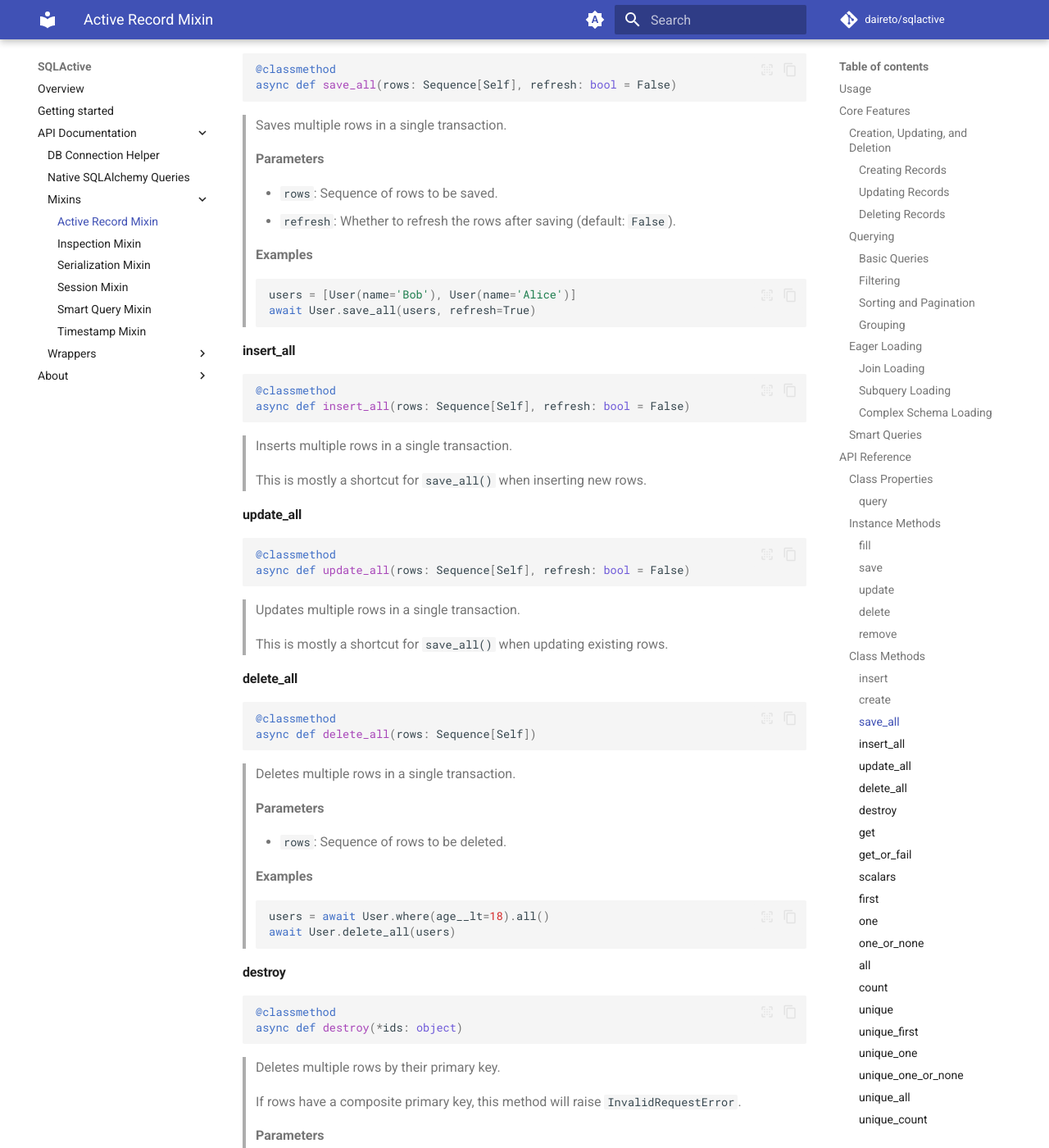
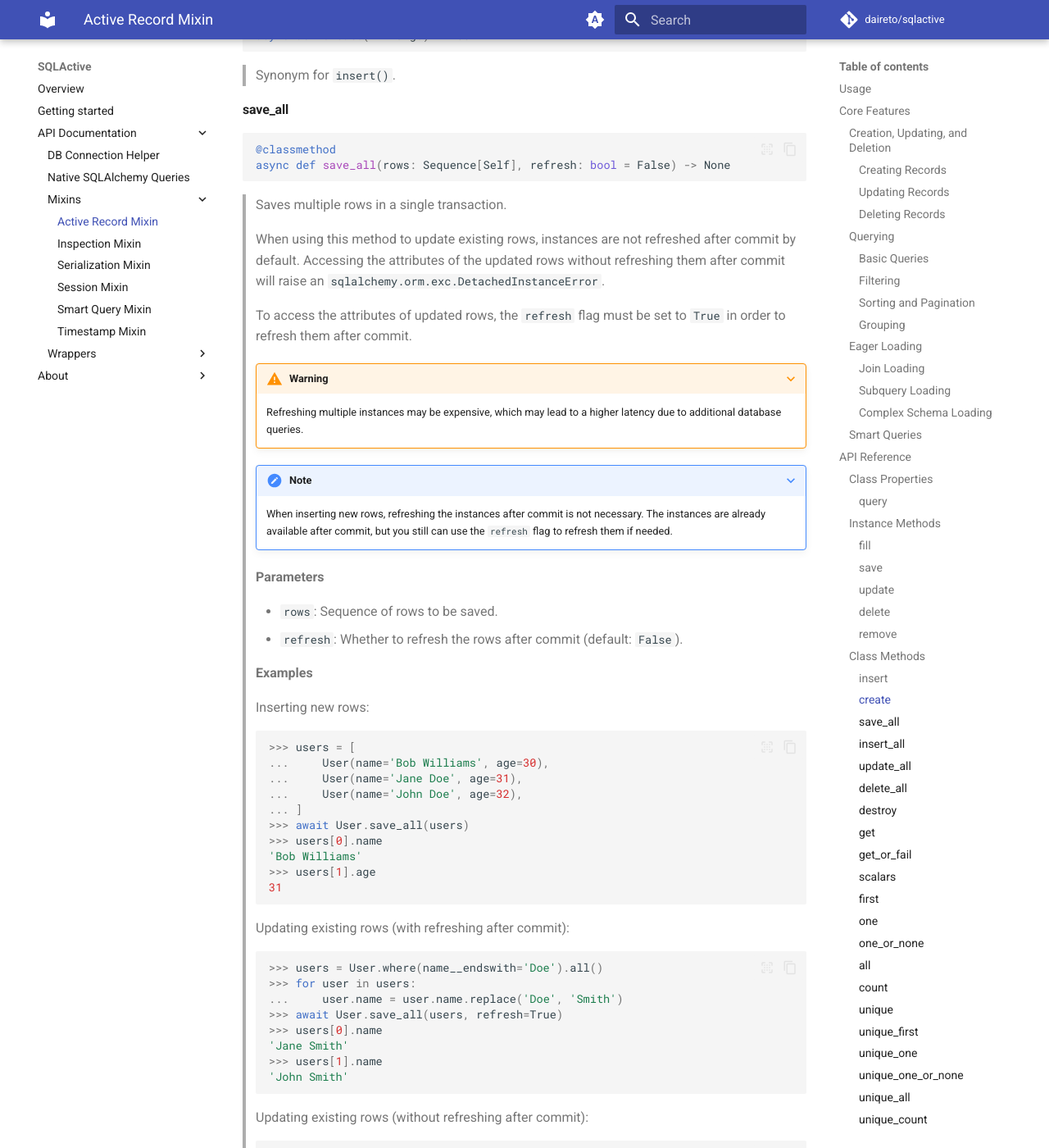
Before and after one commit to daireto/sqlactive, an MkDocs documentation site: the page built from docs/api/active-record-mixin.md, in a window 1280 px wide and 1400 px high, scrolled down 9475 px. Shown: the whole window at 82% size. Built offline with MkDocs 1.6.1 and Material for MkDocs 9.7.7, drawn with Linux system fonts in a browser that asks for light colours; comment, search, counter and statistics services are not loaded; some of the changed text lies outside the part shown.

Commit message:
docs: improve docstrings

````diff
--- a/docs/api/active-record-mixin.md
+++ b/docs/api/active-record-mixin.md
@@ -437,7 +440,7 @@ async def update(**kwargs) -> Self
 
 #### delete
 ```python
-async def delete()
+async def delete() -> None
 ```
 
 > Deletes the current row.
@@ -462,7 +465,7 @@ async def delete()
 
 #### remove
 ```python
-async def remove()
+async def remove() -> None
 ```
 
 > Synonym for `delete()`.
@@ -475,7 +478,7 @@ async def remove()
 async def insert(**kwargs) -> Self
 ```
 
-> Inserts a new row.
+> Inserts a new row and returns the saved instance.
 
 > **Parameters**
 
@@ -488,13 +491,15 @@ async def insert(**kwargs) -> Self
 > **Examples**
 
 > ```python
-> user = await User.insert(name='Bob Williams', age=30)
+> >>> user = await User.insert(name='Bob Williams', age=30)
+> >>> user.name
+> 'Bob Williams'
 > ```
 
 #### create
 ```python
 @classmethod
-async def create(**kwargs)
+async def create(**kwargs) -> Self
 ```
 
 > Synonym for `insert()`.
@@ -502,51 +507,129 @@ async def create(**kwargs)
 #### save_all
 ```python
 @classmethod
-async def save_all(rows: Sequence[Self], refresh: bool = False)
+async def save_all(rows: Sequence[Self], refresh: bool = False) -> None
 ```
 
 > Saves multiple rows in a single transaction.
 
+> When using this method to update existing rows, instances are not refreshed after
+> commit by default. Accessing the attributes of the updated rows without refreshing
+> them after commit will raise an ``sqlalchemy.orm.exc.DetachedInstanceError``.
+
+> To access the attributes of updated rows, the `refresh` flag must be set to
+> ``True`` in order to refresh them after commit.
+
+> ???+ warning
+>
+>     Refreshing multiple instances may be expensive,
+>     which may lead to a higher latency due to additional database queries.
+
+> ???+ note
+>
+>     When inserting new rows, refreshing the instances after commit is not necessary.
+>     The instances are already available after commit, but you still can use the
+>     `refresh` flag to refresh them if needed.
+
 > **Parameters**
 
 > - `rows`: Sequence of rows to be saved.
-> - `refresh`: Whether to refresh the rows after saving (default: `False`).
-
-> **Examples**
-
-> ```python
-> users = [User(name='Bob'), User(name='Alice')]
-> await User.save_all(users, refresh=True)
+> - `refresh`: Whether to refresh the rows after commit (default: `False`).
+
+> **Examples**
+
+> Inserting new rows:
+> ```python
+> >>> users = [
+> ...     User(name='Bob Williams', age=30),
+> ...     User(name='Jane Doe', age=31),
+> ...     User(name='John Doe', age=32),
+> ... ]
+> >>> await User.save_all(users)
+> >>> users[0].name
+> 'Bob Williams'
+> >>> users[1].age
+> 31
+> ```
+
+> Updating existing rows (with refreshing after commit):
+> ```python
+> >>> users = User.where(name__endswith='Doe').all()
+> >>> for user in users:
+> ...     user.name = user.name.replace('Doe', 'Smith')
+> >>> await User.save_all(users, refresh=True)
+> >>> users[0].name
+> 'Jane Smith'
+> >>> users[1].name
+> 'John Smith'
+> ```
+
+> Updating existing rows (without refreshing after commit):
+> ```python
+> >>> users = User.where(name__endswith='Doe').all()
+> >>> for user in users:
+> ...     user.name = user.name.replace('Doe', 'Smith')
+> >>> await User.save_all(users)
+> >>> users[0].name
+> Traceback (most recent call last):
+>     ...
+> DetachedInstanceError: Instance <User at 0x...> is not bound to a Session...
 > ```
 
 #### insert_all
 ```python
 @classmethod
-async def insert_all(rows: Sequence[Self], refresh: bool = False)
+async def insert_all(rows: Sequence[Self], refresh: bool = False) -> None
 ```
 
 > Inserts multiple rows in a single transaction.
 
 > This is mostly a shortcut for `save_all()` when inserting new rows.
 
+> ???+ note
+>
+>     When inserting new rows, refreshing the instances after commit is not necessary.
+>     The instances are already available after commit, but you still can use the
+>     ``refresh`` flag to refresh them if needed.
+
+> See the ``save_all()`` method for more details.
+
 #### update_all
 ```python
 @classmethod
-async def update_all(rows: Sequence[Self], refresh: bool = False)
+async def update_all(rows: Sequence[Self], refresh: bool = False) -> None
 ```
 
 > Updates multiple rows in a single transaction.
 
 > This is mostly a shortcut for `save_all()` when updating existing rows.
 
+> If you are planning to access the attributes of the updated instances after commit,
+> you must set the ``refresh`` flag to ``True`` in order to refresh them. Accessing
+> the attributes of the updated instances without refreshing them after commit
+> will raise an ``sqlalchemy.orm.exc.DetachedInstanceError``.
+
+> ???+ warning
+>
+>     Refreshing multiple instances may be expensive,
+>     which may lead to a higher latency due to additional database queries.
+
+> See the ``save_all()`` method for more details.
+
 #### delete_all
 ```python
 @classmethod
-async def delete_all(rows: Sequence[Self])
+async def delete_all(rows: Sequence[Self]) -> None
 ```
 
 > Deletes multiple rows in a single transaction.
 
+> ???+ danger
+>
+>     This is not a soft delete method. It will permanently delete the row from
+>     the database. So, if you want to keep the row in the database, you can implement
+>     a custom soft delete method, i.e. using `save()` method to update the row with a
+>     flag indicating if the row is deleted or not (i.e. a boolean `is_deleted` column).
+
 > **Parameters**
 
 > - `rows`: Sequence of rows to be deleted.
@@ -554,28 +637,49 @@ async def delete_all(rows: Sequence[Self])
 > **Examples**
 
 > ```python
-> users = await User.where(age__lt=18).all()
-> await User.delete_all(users)
+> >>> users = await User.where(name__endswith='Doe').all()
+> >>> users
+> [User(id=1), User(id=2)]
+> >>> await User.delete_all(users)
+> >>> await User.where(name__endswith='Doe').all()
+> []
 > ```
 
 #### destroy
 ```python
 @classmethod
-async def destroy(*ids: object)
+async def destroy(*ids: object) -> None
 ```
 
 > Deletes multiple rows by their primary key.
 
-> If rows have a composite primary key, this method will raise `InvalidRequestError`.
+> This method can only be used if the model has a single primary key.
+> Otherwise, it will raise a ``CompositePrimaryKeyError``.
+
+> ???+ danger
+>
+>     This is not a soft delete method. It will permanently delete the row from
+>     the database. So, if you want to keep the row in the database, you can implement
+>     a custom soft delete method, i.e. using `save()` method to update the row with a
+>     flag indicating if the row is deleted or not (i.e. a boolean `is_deleted` column).
 
 > **Parameters**
 
 > - `ids`: Primary key values of rows to delete.
 
-> **Examples**
-
-> ```python
-> await User.destroy(1, 2, 3)  # Deletes users with IDs 1, 2, and 3
+> **Raises**
+
+> - `CompositePrimaryKeyError`: If the model has a composite primary key.
+
+> **Examples**
+
+> ```python
+> >>> users = await User.where(name__endswith='Doe').all()
+> >>> [user.id for user in users]
+> [1, 2]
+> >>> await User.destroy(1, 2)
+> >>> await User.where(name__endswith='Doe').all()
+> []
 > ```
 
 #### get
````
Also changed, not shown: other parts of docs/api/active-record-mixin.md (+4 -1 lines), 1 other file.
